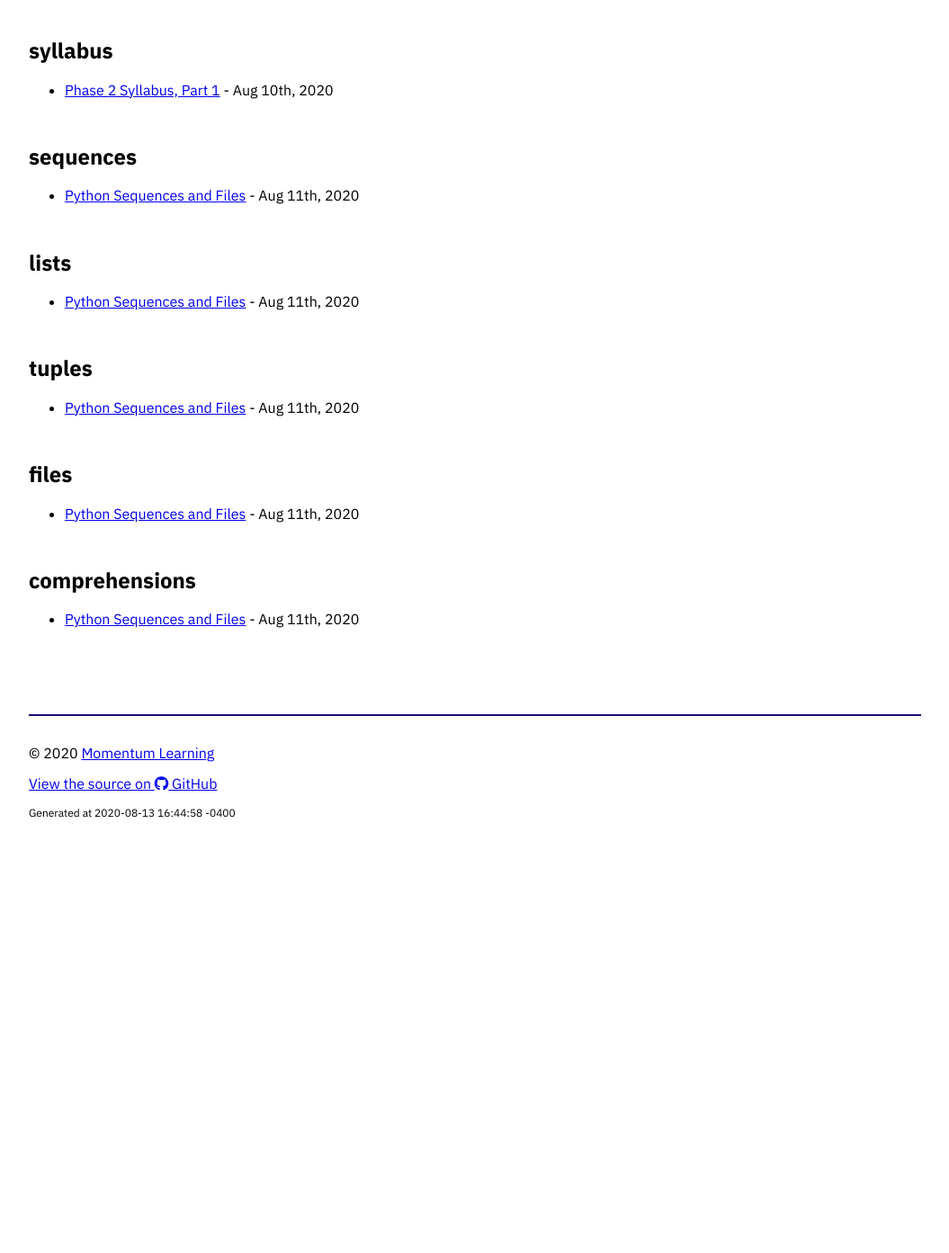
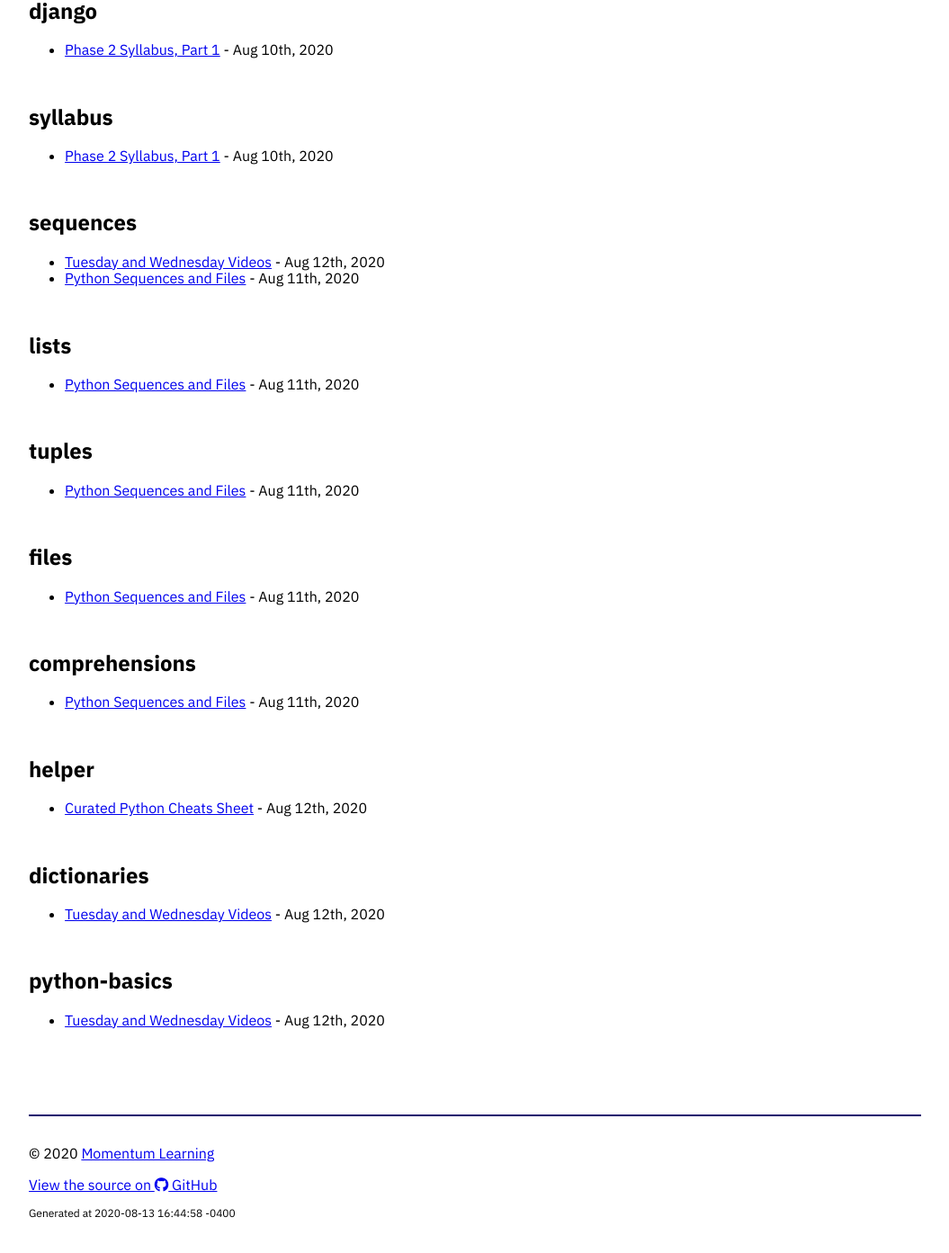
Before and after one commit to momentum-team-3/momentum-team-3.github.io, a Jekyll site: the page built from tags.html, in a window 1280 px wide and 1400 px high, scrolled down 7235 px. Shown: the top 1393 px of the window at 90% size, without its empty margins (112-1167 px from the left). Built offline with Jekyll 4.4.1, drawn with Linux system fonts in a browser that asks for light colours; nearby versions of some CDN libraries; before the commit the page ends 8189 px from its top, so only the background shows below that; some of the changed text lies outside the part shown.

Commit message:
Wednesday posts

```diff
--- /dev/null
+++ b/_posts/2020-08-12-tuesday-wednesday-videos.md
@@ -0,0 +1,16 @@
+---
+layout: post
+title: 'Tuesday and Wednesday Videos'
+tags: phase-2 python sequences dictionaries python-basics
+---
+
+
+### Videos
+[Tuesday Morning Videos](https://us02web.zoom.us/rec/share/x85NEKvoyFtLcqP9zhvbda0DAdjBT6a81yQf_acOyU9ZuJuwFy-unpT1-8Ux_8lT)
+- Password: TFeF*A4K
+[Tuesday Afternoon Videos](https://us02web.zoom.us/rec/share/w8p0N4_V8URLfafXsHqAWa4mMd_6eaa813Qc-6FbmUeqS-0bld0yE6dJHM_QcljE)
+- Password: Y@0p!fDX
+[Wednesday Morning Videos](https://us02web.zoom.us/rec/share/5OBNFe_zq3tITLfh8xD8W5wNR4_9eaa8gCZIrKJYyR3qSuiOwSIJSs7p76egZ0w2)
+- Password: 6?Q9QMpD
+[Wednesday Afternoon Videos](https://us02web.zoom.us/rec/share/1PBKJLbPq2dJGoXj1lvzWpQbGr_mT6a8gCAXqKcFmkuQTYIEzBLMgSp9mWLZj8w4)
+- Password: 5Fq@w#rv
--- a/links.md
+++ b/links.md
@@ -5,11 +5,13 @@ layout: default
 ---
 
 # Very important links
-
 - [Zoom classroom](https://us02web.zoom.us/j/82176186115)
 - [Zoom co-working room](https://us02web.zoom.us/j/705824048?pwd=Zk55dFpXa09jNGcvS2UramRNRkxyZz09)
 - [Class GitHub organization](https://github.com/momentum-team-3)
+
+## Learning References
 - [Examples Repo](https://github.com/momentum-team-3/examples)
+- [Python Cheat Sheet and Reference Links]()
 
 ## Guidelines and other meta-documentation
 
```
Also changed, not shown: _posts/2020-08-12-python-cheat-sheet.md (added, +67 -0 lines).
